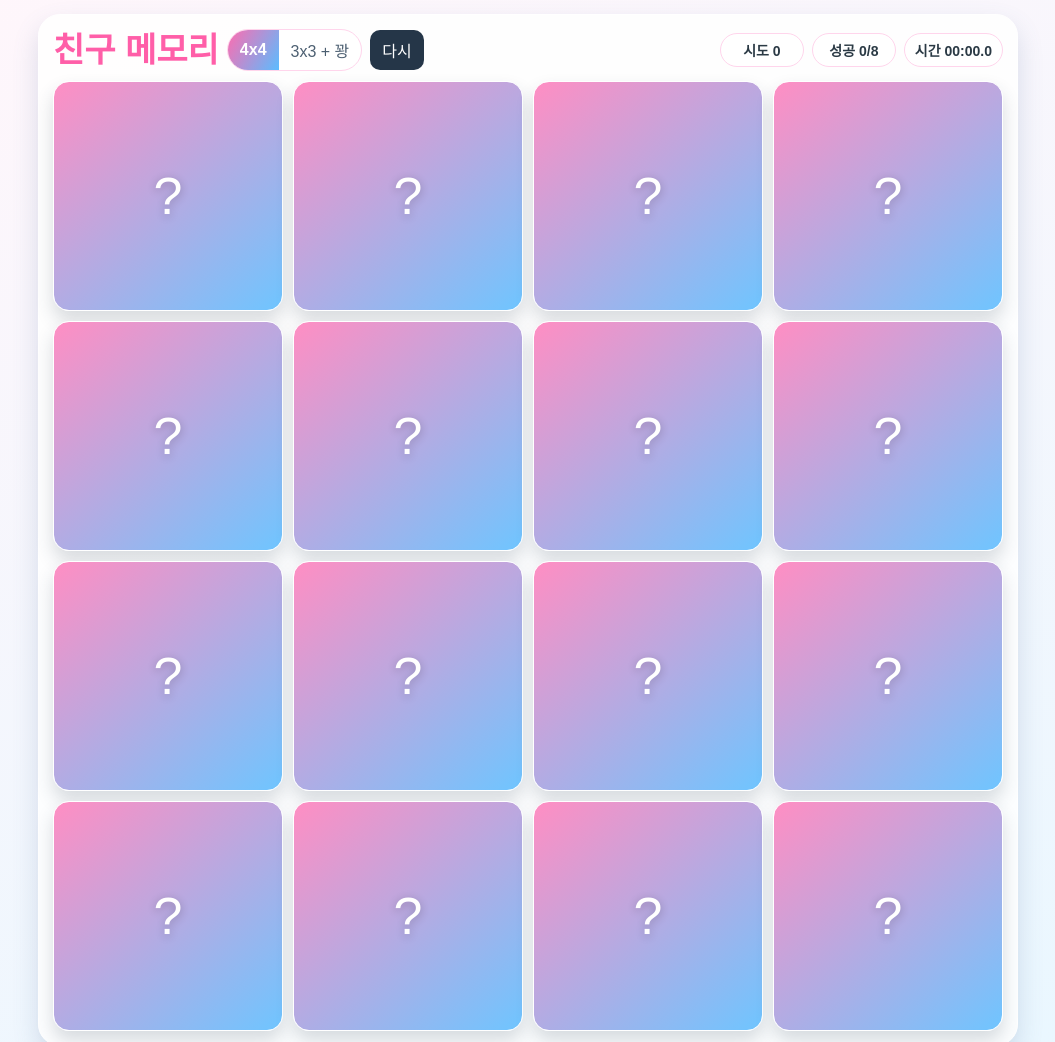
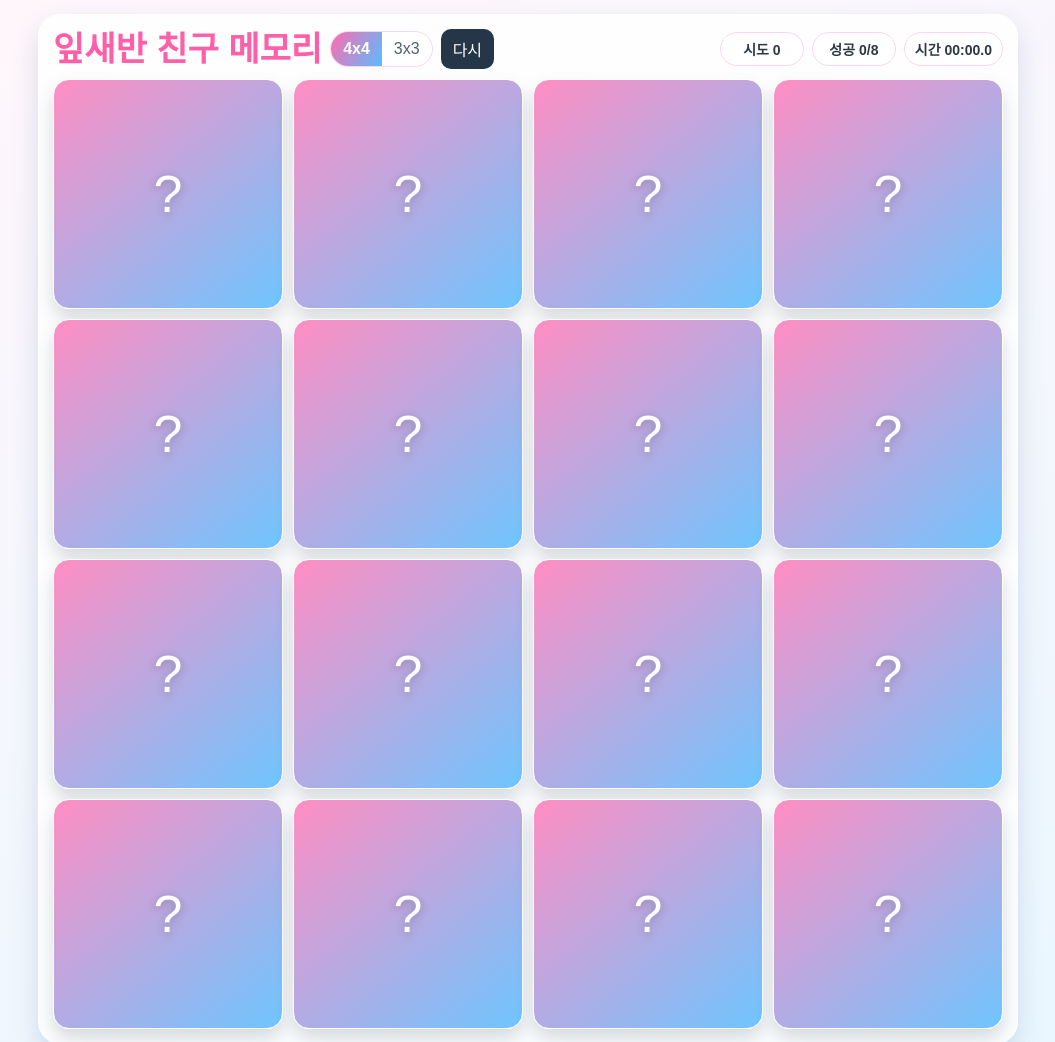
Before and after one commit to jsh1986/game, a plain HTML site: page find-friends-v2/index.html in a window 1280 px wide. Shown: the top 1042 px of the page, without its empty margins (112-1167 px from the left). Drawn offline with Linux system fonts and the light colour scheme.

Commit message:
Adjust find-friends-v2 labels and bomb card text

```diff
--- a/find-friends-v2/index.html
+++ b/find-friends-v2/index.html
@@ -3,7 +3,7 @@
 <head>
   <meta charset="UTF-8" />
   <meta name="viewport" content="width=device-width, initial-scale=1.0" />
-  <title>친구 메모리 V2</title>
+  <title>잎새반 친구 메모리</title>
   <style>
     :root {
       --bg1: #fff6fb;
@@ -233,10 +233,10 @@
   <main class="app">
     <div class="top">
       <div class="left-tools">
-        <h1>친구 메모리</h1>
+        <h1>잎새반 친구 메모리</h1>
         <div class="mode" role="group" aria-label="보드 크기 선택">
           <button id="mode4" type="button" class="active">4x4</button>
-          <button id="mode3" type="button">3x3 + 꽝</button>
+          <button id="mode3" type="button">3x3</button>
         </div>
         <button id="restart" class="restart" type="button">다시</button>
       </div>
```
